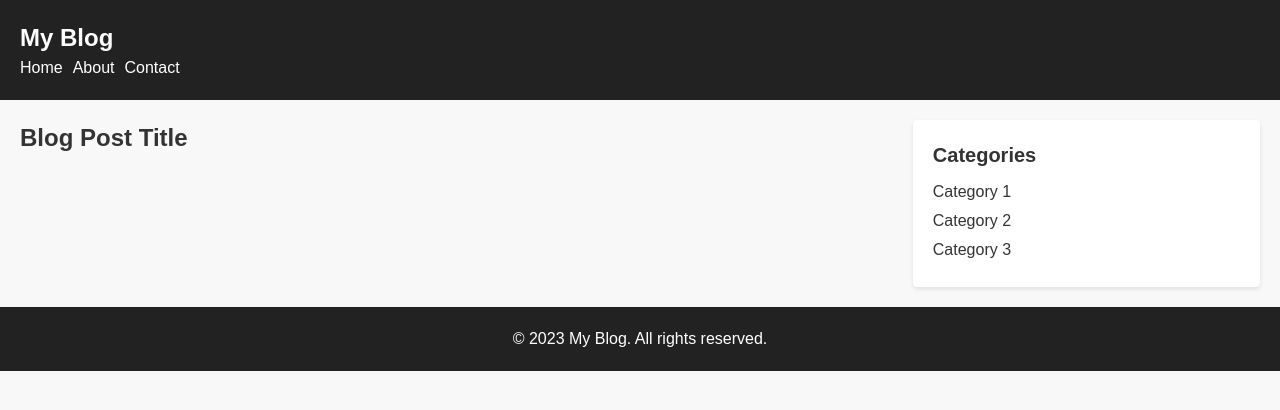
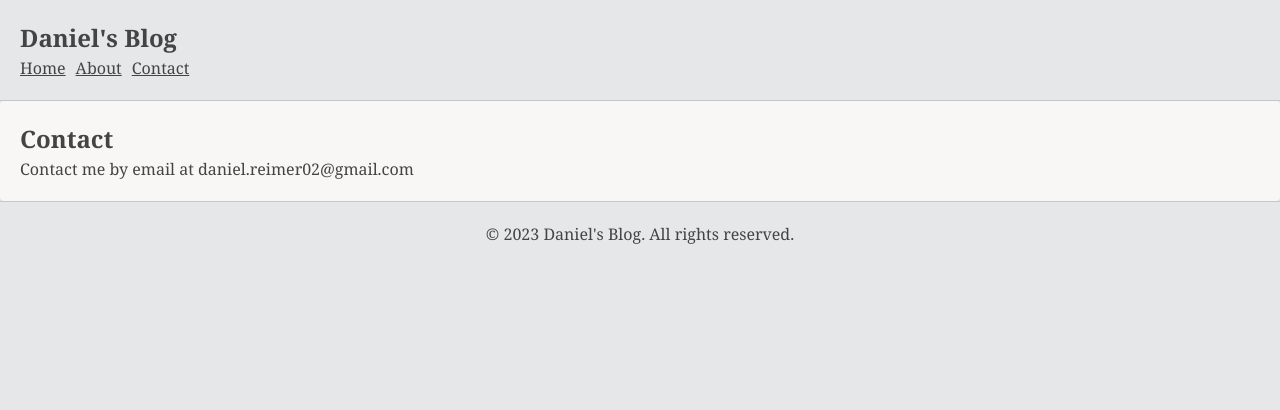
Before and after one commit to danielreimer02/blog, a React (Create React App) app: page /contact in a window 1280 px wide. Shown: the top 410 px of the page. Built offline with nearby package versions, Linux system fonts and the light colour scheme.

Commit message:
mvp blog

```diff
--- a/src/App.js
+++ b/src/App.js
@@ -1,28 +1,22 @@
-// src/App.js
 import React from 'react';
+import { BrowserRouter as Router, Switch, Route } from 'react-router-dom';
 import Header from './components/Header';
-import BlogPost from './components/BlogPost';
-import Sidebar from './components/Sidebar';
 import Footer from './components/Footer';
-import './styles.css';
+import Home from './pages/Home';
+import About from './pages/About';
+import Contact from './pages/Contact';
 
 const App = () => {
-  const blogPostContent = {
-    title: 'Blog Post Title',
-    content: 'Blog post content goes here...',
-  };
-
-  const sidebarCategories = ['Category 1', 'Category 2', 'Category 3'];
-
   return (
-    <div className="app">
+    <Router>
       <Header />
-      <div className="main-content">
-        <BlogPost title={blogPostContent.title} content={blogPostContent.content} />
-        <Sidebar categories={sidebarCategories} />
-      </div>
+      <Switch>
+        <Route exact path="/" component={Home} />
+        <Route path="/about" component={About} />
+        <Route path="/contact" component={Contact} />
+      </Switch>
       <Footer />
-    </div>
+    </Router>
   );
 };
 
--- a/src/components/BlogPost.js
+++ b/src/components/BlogPost.js
@@ -1,28 +1,10 @@
-import React from "react";
+import React from 'react';
 
-const BlogPost = ({ title, date, body, video }) => {
+const BlogPost = ({ title, content }) => {
   return (
-    <div calssName="blog-post">
-      <h2>{title}</h2>
-      <p>{date}</p>
-      <div dangerouslySetInnerHTML={{ __html: body }} />
-
-      {video && (
-        <div>
-          <h3>Video</h3>
-          <div className="video-container">
-            <iframe
-              title="YouTube video"
-              width="560"
-              height="315"
-              src={`https://www.youtube.com/embed/${video}`}
-              frameborder="0"
-              allow="accelerometer; autoplay; encrypted-media; gyroscope; picture-in-picture"
-              allowfullscreen
-            ></iframe>
-          </div>
-        </div>
-      )}
+    <div className="blog-post">
+      <h1>{title}</h1>
+      <div dangerouslySetInnerHTML={{ __html: content }}></div>
     </div>
   );
 };
--- /dev/null
+++ b/src/components/Blogs.js
@@ -0,0 +1,41 @@
+import React, { useState, useEffect } from 'react';
+import BlogPost from './BlogPost';
+
+const Blogs = () => {
+  const [blogPosts, setBlogPosts] = useState([]);
+
+  useEffect(() => {
+    fetchBlogPosts();
+  }, []);
+
+  const fetchBlogPosts = async () => {
+    const response = await fetch('data.txt');
+    const data = await response.text();
+
+    if (!data) {
+      // If data.txt is empty, set an empty array for blogPosts
+      setBlogPosts([]);
+      return;
+    }
+
+    const posts = data.split('\n\n').map((post, index) => {
+      const lines = post.trim().split('\n');
+      const title = lines[0].replace('Title: ', '');
+      const content = lines[1].replace('Content: ', '');
+
+      return { id: index, title, content };
+    });
+
+    setBlogPosts(posts);
+  };
+
+  return (
+    <div>
+      {blogPosts.map((post) => (
+        <BlogPost title={post.title} content={post.content} />
+      ))}
+    </div>
+  );
+};
+
+export default Blogs;
--- a/src/components/Footer.js
+++ b/src/components/Footer.js
@@ -1,7 +1,7 @@
 import React from 'react';
 
 const Footer = () => {
-  return <footer>&copy; 2023 My Blog. All rights reserved.</footer>;
+  return <footer>&copy; 2023 Daniel's Blog. All rights reserved.</footer>;
 };
 
 export default Footer;
--- a/src/components/Header.js
+++ b/src/components/Header.js
@@ -1,14 +1,23 @@
 import React from 'react';
+import { Link } from 'react-router-dom';
 
 const Header = () => {
+  const navigationItems = [
+    { label: 'Home', path: '/' },
+    { label: 'About', path: '/about' },
+    { label: 'Contact', path: '/contact' },
+  ];
+
   return (
-    <header>
-      <h1>My Blog</h1>
+    <header className="header">
+      <h1>Daniel's Blog</h1>
       <nav>
         <ul>
-          <li>Home</li>
-          <li>About</li>
-          <li>Contact</li>
+          {navigationItems.map((item, index) => (
+            <li key={index}>
+              <Link to={item.path}>{item.label}</Link>
+            </li>
+          ))}
         </ul>
       </nav>
     </header>
--- /dev/null
+++ b/src/pages/About.js
@@ -0,0 +1,12 @@
+import React from 'react';
+
+const About = () => {
+  return (
+    <div className="about">
+      <h2>About</h2>
+      <p>I'm a college student</p>
+    </div>
+  );
+};
+
+export default About;
--- /dev/null
+++ b/src/pages/Contact.js
@@ -0,0 +1,12 @@
+import React from 'react';
+
+const Contact = () => {
+  return (
+    <div className="contact">
+      <h2>Contact</h2>
+      <p>Contact me by email at daniel.reimer02@gmail.com</p>
+    </div>
+  );
+};
+
+export default Contact;
--- /dev/null
+++ b/src/pages/Home.js
@@ -0,0 +1,12 @@
+import React from 'react';
+import Blogs from '../components/Blogs';
+import Sidebar from '../components/Sidebar';
+
+const Home = () => {
+
+  return (
+    <Blogs />
+  );
+};
+
+export default Home;
--- a/src/styles.css
+++ b/src/styles.css
@@ -5,26 +5,31 @@
     box-sizing: border-box;
     margin: 0;
     padding: 0;
+    color: #444;
+    font-family: "Georgia", serif;
   }
 
   /* Body styles */
   body {
-    font-family: Arial, sans-serif;
-    background-color: #f8f8f8;
-    color: #333;
+    font-family: "Georgia", serif;
+    background-color: #e5e7e9;
+    color: #444;
     line-height: 1.5;
   }
 
   /* Header styles */
   header {
-    background-color: #222;
-    color: #fff;
+    background-color: #e5e7e9;
+    color: #444;
     padding: 20px;
+    border-bottom: 1px solid #c6c8ca;
   }
 
   h1 {
     font-size: 24px;
     font-weight: bold;
+    color: #f9f7f5;
+    color: #444;
   }
 
   nav ul {
@@ -42,37 +47,61 @@
     display: flex;
     justify-content: space-between;
     padding: 20px;
+    color: #444;
+  }
+
+  .about {
+    flex: 0 0 70%;
+    background-color: #f9f7f5;
+    padding: 20px;
+    border-radius: 4px;
+    box-shadow: 0 2px 4px rgba(0, 0, 0, 0.1);
+    color: #444;
+  }
+
+  .contact {
+    flex: 0 0 70%;
+    background-color: #f9f7f5;
+    padding: 20px;
+    border-radius: 4px;
+    box-shadow: 0 2px 4px rgba(0, 0, 0, 0.1);
+    color: #444;
   }
 
   .blog-post {
-    width: 70%;
-    background-color: #fff;
+    flex: 0 0 70%;
+    background-color: #f9f7f5;
     padding: 20px;
     border-radius: 4px;
     box-shadow: 0 2px 4px rgba(0, 0, 0, 0.1);
+    color: #444;
   }
 
   .blog-post h2 {
     font-size: 24px;
     margin-bottom: 10px;
+    color: #444;
   }
 
   .blog-post p {
     font-size: 16px;
     margin-bottom: 20px;
+    color: #444;
   }
 
   aside {
-    width: 28%;
-    background-color: #fff;
+    flex: 0 0 28%;
+    background-color: #e5e7e9;
     padding: 20px;
     border-radius: 4px;
     box-shadow: 0 2px 4px rgba(0, 0, 0, 0.1);
+    color: #444;
   }
 
   aside h2 {
     font-size: 20px;
     margin-bottom: 10px;
+    color: #444;
   }
 
   aside ul {
@@ -81,12 +110,14 @@
 
   aside li {
     margin-bottom: 5px;
+    color: #444;
   }
 
   /* Footer styles */
   footer {
-    background-color: #222;
-    color: #fff;
+    background-color: #e5e7e9;
+    color: #444;
     padding: 20px;
+    border-top: 1px solid #c6c8ca;
     text-align: center;
   }
```
Also changed, not shown: config.yml (deleted, +0 -14 lines), src/components/BlogForm.js (deleted, +0 -31 lines), public/data.txt (added), 1 other file (tests, documents, lock files or other folders).
